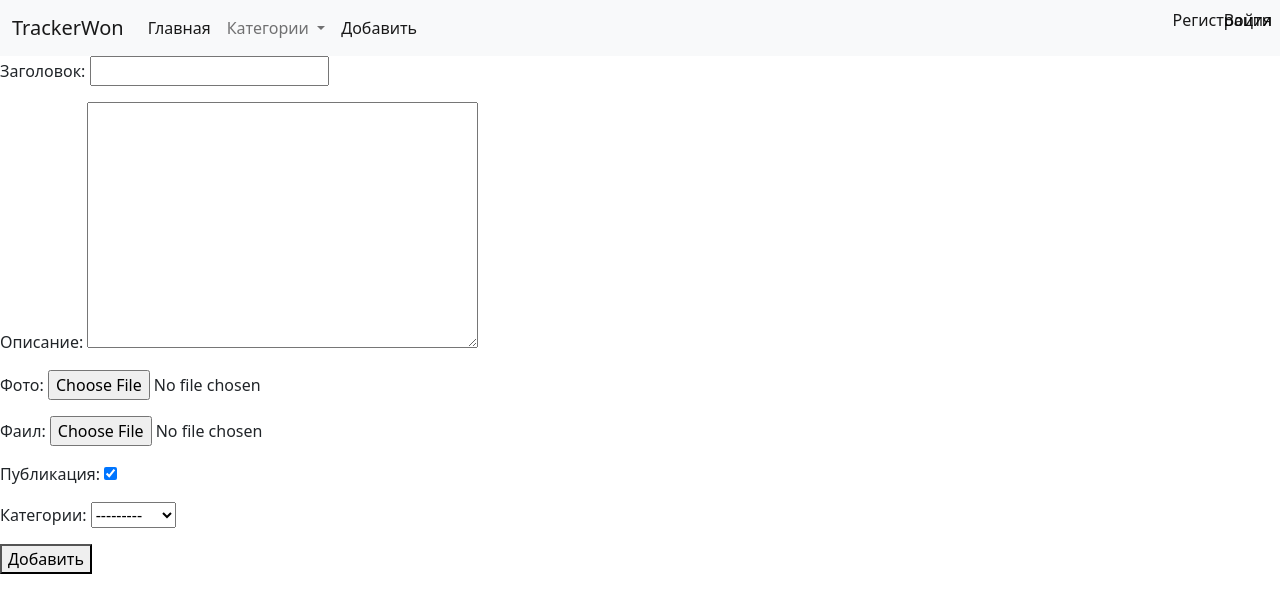
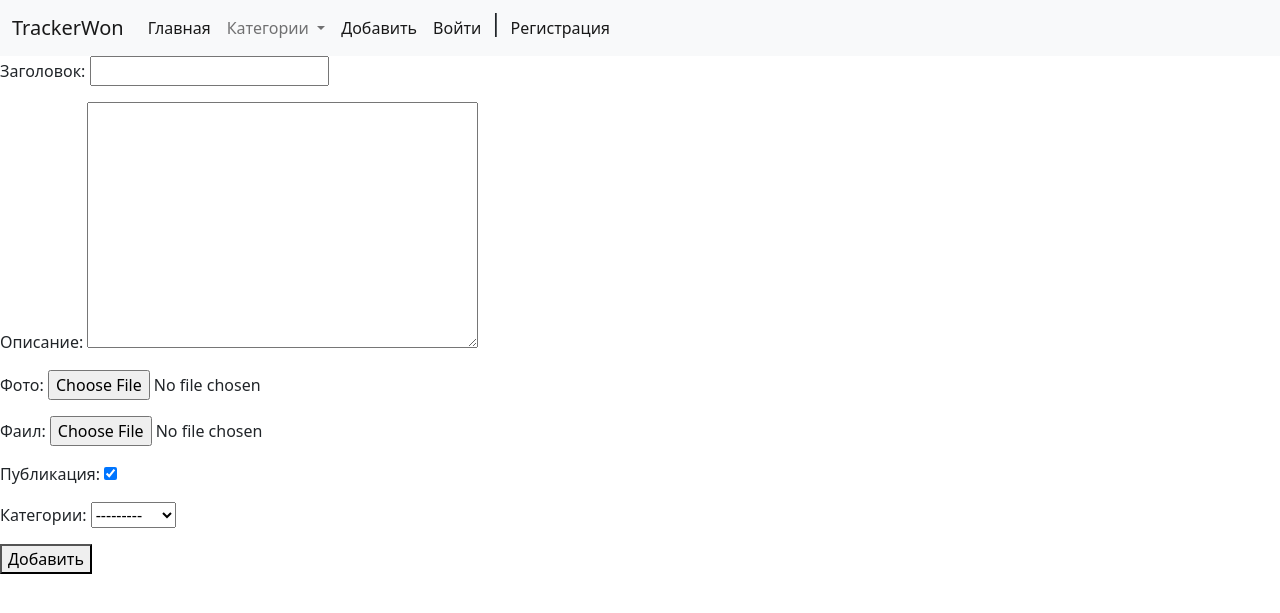
Before and after one commit to Trane24/TrackerWon, a Django app: page /create_file/ in a window 1280 px wide. Shown: the top 613 px of the page. Run offline with Django 4.2, Linux system fonts and the light colour scheme; data comes from the database, SQL or seed files in the repository; both versions use the stored data as it was after the commit; some libraries are stand-ins or nearby versions.

Commit message:
ADD: registration

```diff
--- a/TrackerWon/urls.py
+++ b/TrackerWon/urls.py
@@ -19,8 +19,8 @@ from django.contrib import admin
 from django.urls import path, include
 
 urlpatterns = [
+    path("admin/", admin.site.urls),
     path("", include("main.urls")),
-    path("admin/", admin.site.urls),
 ]
 if settings.DEBUG:
     urlpatterns += static(settings.MEDIA_URL, document_root=settings.MEDIA_ROOT)
--- a/main/forms.py
+++ b/main/forms.py
@@ -1,5 +1,5 @@
 from django import forms
-from django.contrib.auth.forms import UserCreationForm
+from django.contrib.auth.forms import UserCreationForm, AuthenticationForm
 from django.contrib.auth.models import User
 
 from main.models import *
@@ -12,7 +12,7 @@ class AddPostForm(forms.ModelForm):
 
 
 class RegisterUserForm(UserCreationForm):
-    username = forms.CharField(label="логин", widget=forms.TextInput(attrs={"class": "form-input"}))
+    username = forms.CharField(label="Логин", widget=forms.TextInput(attrs={"class": "form-input"}))
     email = forms.EmailField(label="Email", widget=forms.EmailInput(attrs={"class": "email-input"}))
     password1 = forms.CharField(label="Пароль", widget=forms.PasswordInput(attrs={"class": "email-input"}))
     password2 = forms.CharField(label="Пароль повтор", widget=forms.PasswordInput(attrs={"class": "email-input"}))
@@ -20,3 +20,9 @@ class RegisterUserForm(UserCreationForm):
     class Meta:
         model = User
         fields = ("username", "email", "password1", "password2")
+
+
+class LoginUserForm(AuthenticationForm):
+    class Meta:
+        username = forms.CharField(label="Логин", widget=forms.TextInput(attrs={"class": "form-input"}))
+        password = forms.CharField(label="Пароль", widget=forms.PasswordInput(attrs={"class": "email-input"}))
--- a/main/urls.py
+++ b/main/urls.py
@@ -1,10 +1,11 @@
 from django.urls import path
-from .views import *
+from main.views import CreateFile, RegisterUser, LoginUser, ShowFile, FileByCategory, IndexFile, user_logout
 
 urlpatterns = [
     path("create_file/", CreateFile.as_view(), name="create_file"),
     path("register/", RegisterUser.as_view(), name="register"),
     path("login/", LoginUser.as_view(), name="login"),
+    path("logout/", user_logout, name="logout"),
     path("<str:slug>/<int:file_id>/", ShowFile.as_view(), name="file"),
     path("<str:slug>/", FileByCategory.as_view(), name="category"),
     path("", IndexFile.as_view(), name="main"),
--- a/main/views.py
+++ b/main/views.py
@@ -1,10 +1,12 @@
+from django.contrib.auth import logout, login
 from django.contrib.auth.forms import UserCreationForm, AuthenticationForm
 from django.contrib.auth.mixins import LoginRequiredMixin
 from django.contrib.auth.views import LoginView
+from django.shortcuts import redirect
 from django.urls import reverse_lazy
 from django.views import generic
 
-from .forms import AddPostForm, RegisterUserForm
+from .forms import AddPostForm, RegisterUserForm, LoginUserForm
 from .models import *
 
 
@@ -57,12 +59,20 @@ class CreateFile(generic.CreateView):
 
 
 class LoginUser(LoginView):
-    form_class = AuthenticationForm
+    form_class = LoginUserForm
     template_name = "main/login.html"
 
     def get_context_data(self, **kwargs):
         context = super(LoginUser, self).get_context_data(**kwargs)
         return context
+
+    def get_success_url(self):
+        return reverse_lazy("main")
+
+
+def user_logout(request):
+    logout(request)
+    return redirect("login")
 
 
 class RegisterUser(generic.CreateView):
@@ -74,3 +84,8 @@ class RegisterUser(generic.CreateView):
         context = super(RegisterUser, self).get_context_data(**kwargs)
         context["category_list"] = Category.objects.all()
         return context
+
+    def form_valid(self, form):
+        user = form.save()
+        login(self.request, user)
+        return redirect("home")
--- a/templates/inc/_nav.html
+++ b/templates/inc/_nav.html
@@ -23,13 +23,21 @@
                 <li class="nav-item">
                     <a class="nav-link active" aria-current="page" href="{% url 'create_file' %}">Добавить</a>
                 </li>
-                <li class="nav-item position-absolute top-0 end-0 ">
-                    <a class="nav-link active" aria-current="page" href="{% url 'login' %}">Войти</a>
-                </li>
-                <li class="nav-item position-absolute top-0 end-0 me-auto">
-                    <a class="nav-link active" aria-current="page" href="{% url 'register' %}">Регистрация</a>
-                </li>
-
+                {% if request.user.is_authenticated %}
+                    <li class="nav-item">
+                        <a class="nav-link active" aria-current="page" href="{% url 'main' %}">{{ user.username }}</a>
+                    </li><h4>|</h4>
+                    <li class="nav-item">
+                        <a class="nav-link active" aria-current="page" href="{% url 'logout' %}">Выйти</a>
+                    </li>
+                {% else %}
+                    <li class="nav-item">
+                        <a class="nav-link active" aria-current="page" href="{% url 'login' %}">Войти</a>
+                    </li><h4>|</h4>
+                    <li class="nav-item">
+                        <a class="nav-link active" aria-current="page" href="{% url 'register' %}">Регистрация</a>
+                    </li>
+                {% endif %}
         </div>
     </div>
 </nav>
```
Also changed, not shown: db.sqlite3.
